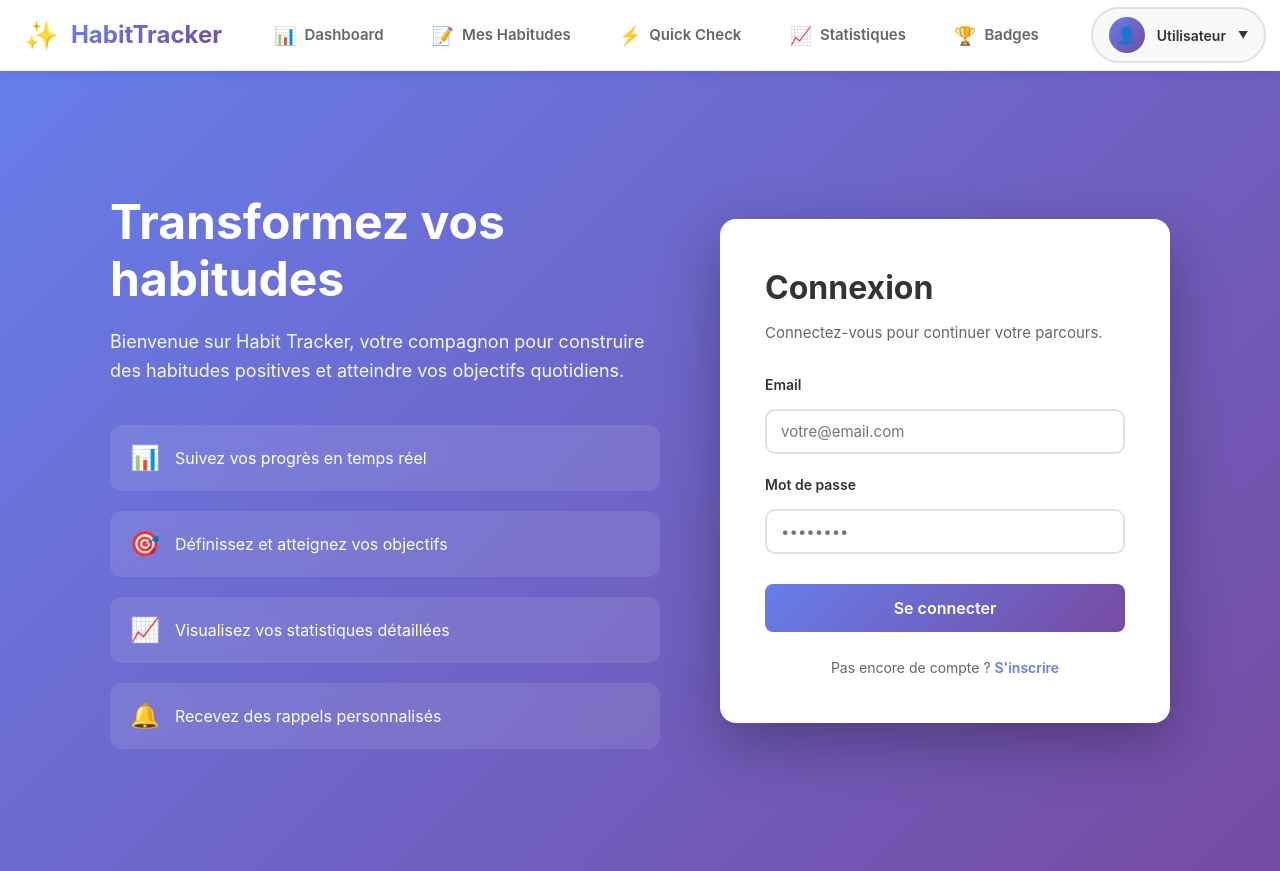
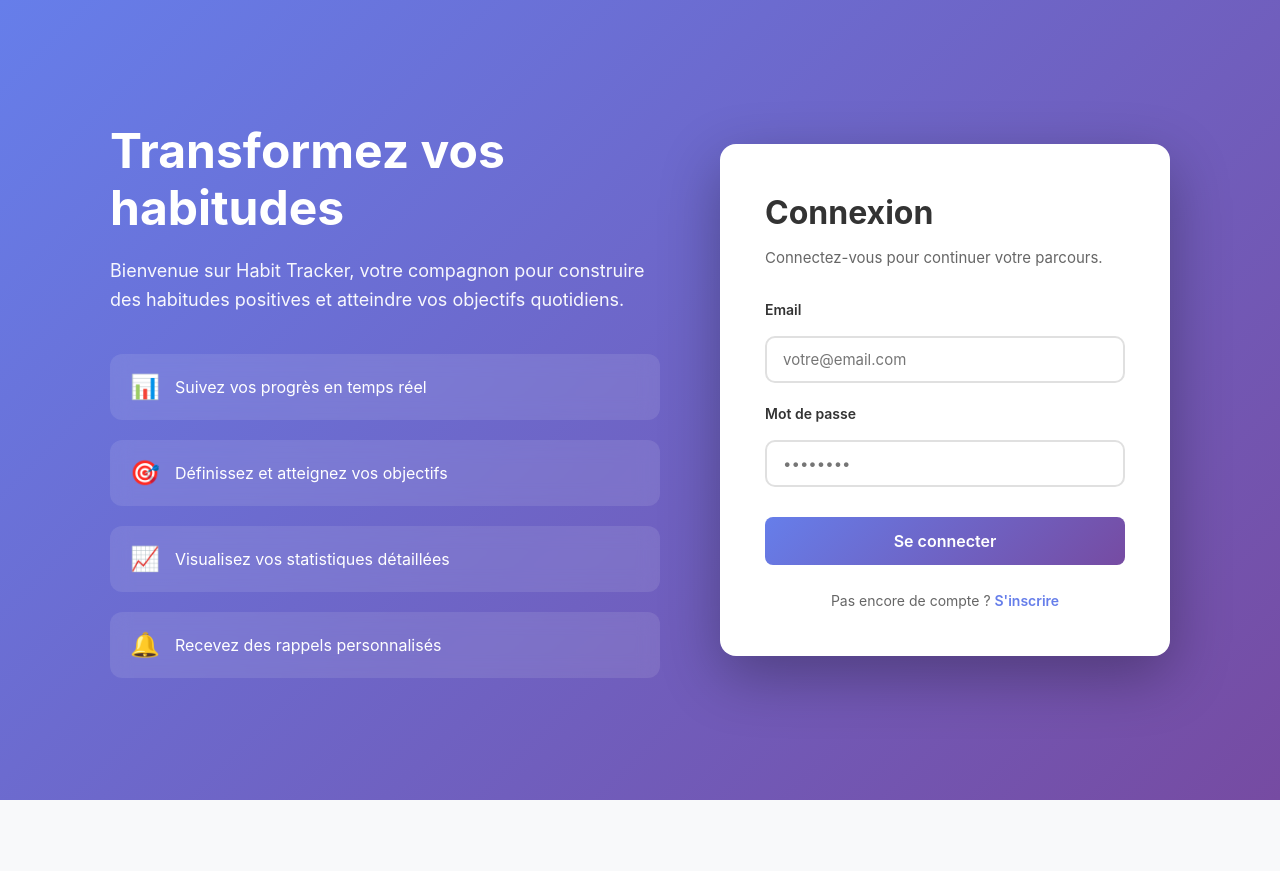
Before and after one commit to Tsiatosika/habitTracker, a React app in the folder frontend/: page /login in a window 1280 px wide. After the commit the page ends 800 px from the top, so only its background shows below. Built offline with nearby package versions, Linux system fonts and the light colour scheme; the HTML template or start-up script is replaced by a standard one.

Commit message:
Mask navbar in the login and signup page

```diff
--- a/frontend/src/App.jsx
+++ b/frontend/src/App.jsx
@@ -1,4 +1,4 @@
-import { BrowserRouter as Router, Routes, Route, Navigate } from 'react-router-dom';
+import { BrowserRouter as Router, Routes, Route, Navigate, useLocation } from 'react-router-dom';
 import { AuthProvider } from './context/AuthContext';
 import { ThemeProvider } from './context/ThemeContext';
 import { NotificationProvider } from './context/NotificationContext';
@@ -17,8 +17,6 @@ import HabitDetail from './components/Habits/HabitDetail';
 import Statistics from './components/Stats/Statistics';
 import BadgeList from './components/Badges/BadgeList';
 import ModernQuickCheck from './components/Dashboard/ModernQuickCheck';
-import Profile from './components/Profile/Profile';
-import Settings from './components/Profile/Settings';
 
 // Composants communs
 import Navbar from './components/common/Navbar';
@@ -40,6 +38,24 @@ const PrivateRoute = ({ children }) => {
     return user ? children : <Navigate to="/login" />;
 };
 
+// Composant pour gérer l'affichage conditionnel de la Navbar
+const AppLayout = ({ children }) => {
+    const location = useLocation();
+    const { user } = useContext(AuthContext);
+
+    // Ne pas afficher la Navbar sur les pages Login et Signup
+    const hideNavbar = location.pathname === '/login' || location.pathname === '/signup';
+
+    return (
+        <div className="app">
+            {!hideNavbar && user && <Navbar />}
+            <main className="app-content">
+                {children}
+            </main>
+        </div>
+    );
+};
+
 function App() {
     return (
         <ThemeProvider>
@@ -47,9 +63,7 @@ function App() {
                 <NotificationProvider>
                     <GamificationProvider>
                         <Router>
-                            <div className="app">
-                                <Navbar />
-                                <main className="app-content">
+                            <AppLayout>
                                 <Routes>
                                     {/* Routes publiques */}
                                     <Route path="/login" element={<Login />} />
@@ -108,22 +122,6 @@ function App() {
                                             </PrivateRoute>
                                         }
                                     />
-                                        <Route
-                                            path="/profile"
-                                            element={
-                                                <PrivateRoute>
-                                                    <Profile />
-                                                </PrivateRoute>
-                                            }
-                                        />
-                                        <Route
-                                            path="/settings"
-                                            element={
-                                                <PrivateRoute>
-                                                    <Settings />
-                                                </PrivateRoute>
-                                            }
-                                        />
 
                                     {/* Route par défaut */}
                                     <Route path="/" element={<Navigate to="/dashboard" />} />
@@ -144,8 +142,7 @@ function App() {
                                         }
                                     />
                                 </Routes>
-                                </main>
-                            </div>
+                            </AppLayout>
                         </Router>
                     </GamificationProvider>
                 </NotificationProvider>
```
Lines whose indentation alone changed are shown as unchanged.
